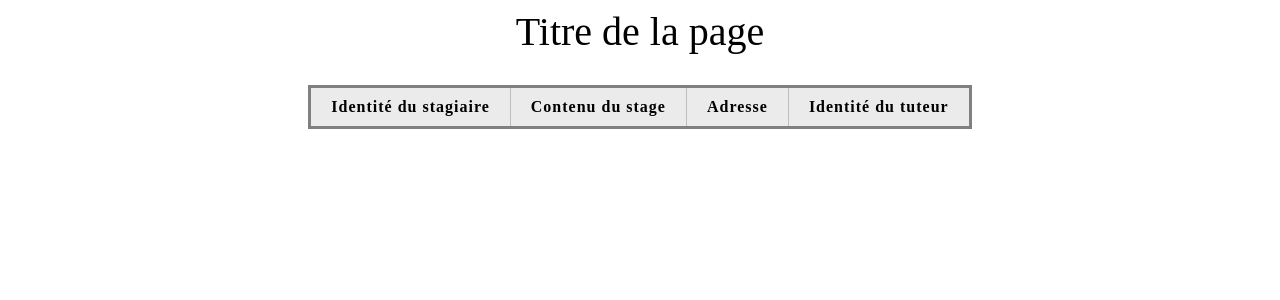
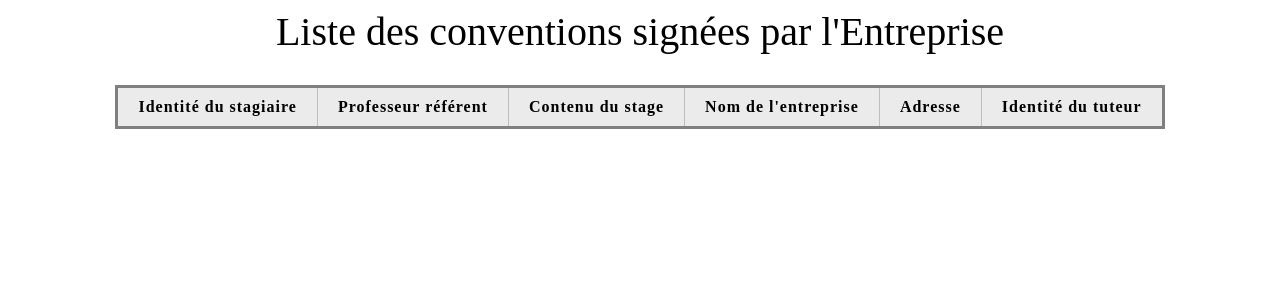
Before and after one commit to JRProjet/AppliStage, a PHP site: page /index.php?action=consultConvSignees in a window 1280 px wide. Shown: the top 300 px of the page. Run offline with PHP 8.4, Linux system fonts and the light colour scheme; data that the repository does not hold is empty.

Commit message:
Ajout de l'identité du professeur

```diff
--- a/model/StageManager.php
+++ b/model/StageManager.php
@@ -10,13 +10,14 @@ class StageManager extends Manager{
     }
     public function getLesConvSignees(){
         $db = $this->dbConnect();
-        return $db->query("SELECT utilisateur.nom AS nom, utilisateur.prenom AS prenom, contenu, rue_lieu_stage,
+        return $db->query("SELECT UE.nom AS nom, UE.prenom AS prenom, UP.nom AS nomProf, UP.prenom AS prenomProf, contenu, entreprise.nom AS nomEntreprise, rue_lieu_stage,
         tuteur.nom AS nomTuteur, tuteur.prenom AS prenomTuteur, ville.code_postal AS codePostalEntreprise, ville.nom AS nomVilleEntreprise FROM stage
         JOIN etat ON etat.id = stage.id_etat
-        JOIN utilisateur ON utilisateur.id = stage.id_etudiant
+        JOIN utilisateur UE ON UE.id = stage.id_etudiant
+        JOIN utilisateur UP ON UP.id = stage.id_prof_resp_suivi
         JOIN tuteur ON tuteur.id = stage.id_tuteur
         JOIN entreprise ON entreprise.id = stage.id_entreprise
         JOIN ville on ville.numero_insee = entreprise.id_numero_insee
-        WHERE etat.libelle = 'Signée' AND utilisateur.id_profil = 2");
+        WHERE etat.libelle = 'Signée'");
     }
 }
--- a/view/stage/consultConvSignees.php
+++ b/view/stage/consultConvSignees.php
@@ -2,13 +2,13 @@
 <?php $title = "Liste Conventions Signées"?>
 
 <?php ob_start() ?>
-<h1>Titre de la page</h1>
+<h1>Liste des conventions signées par l'Entreprise</h1>
 <!-- code html de la page-->
 
 <?php echo "<table>";
-echo ("<tr><th>Identité du stagiaire</th><th>Contenu du stage</th><th>Adresse</th><th>Identité du tuteur</th></tr>");
+echo ("<tr><th>Identité du stagiaire</th><th>Professeur référent</th><th>Contenu du stage</th><th>Nom de l'entreprise</th><th>Adresse</th><th>Identité du tuteur</th></tr>");
 foreach($lesStages AS $uneConvSignees){
-        echo "<tr><td>$uneConvSignees->nom $uneConvSignees->prenom</td><td>$uneConvSignees->contenu</td><td>$uneConvSignees->rue_lieu_stage, $uneConvSignees->codePostalEntreprise $uneConvSignees->nomVilleEntreprise</td><td>$uneConvSignees->nomTuteur $uneConvSignees->prenomTuteur</td></tr>";
+        echo "<tr><td>$uneConvSignees->nom $uneConvSignees->prenom</td><td>$uneConvSignees->nomProf $uneConvSignees->prenomProf</td><td>$uneConvSignees->contenu</td><td>$uneConvSignees->nomEntreprise</td><td>$uneConvSignees->rue_lieu_stage, $uneConvSignees->codePostalEntreprise $uneConvSignees->nomVilleEntreprise</td><td>$uneConvSignees->nomTuteur $uneConvSignees->prenomTuteur</td></tr>";
     }
     echo "</table>";
 ?>
```
